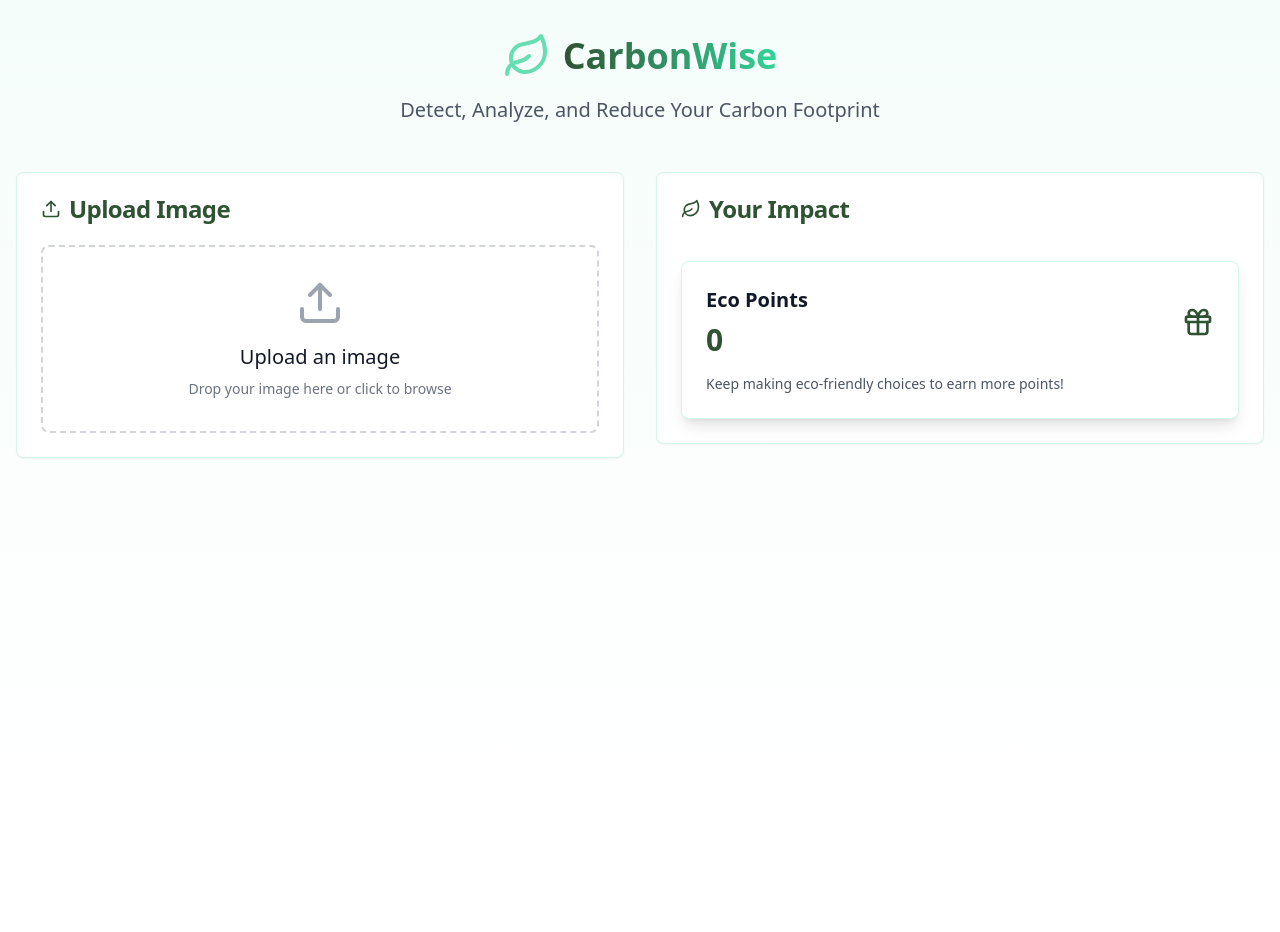
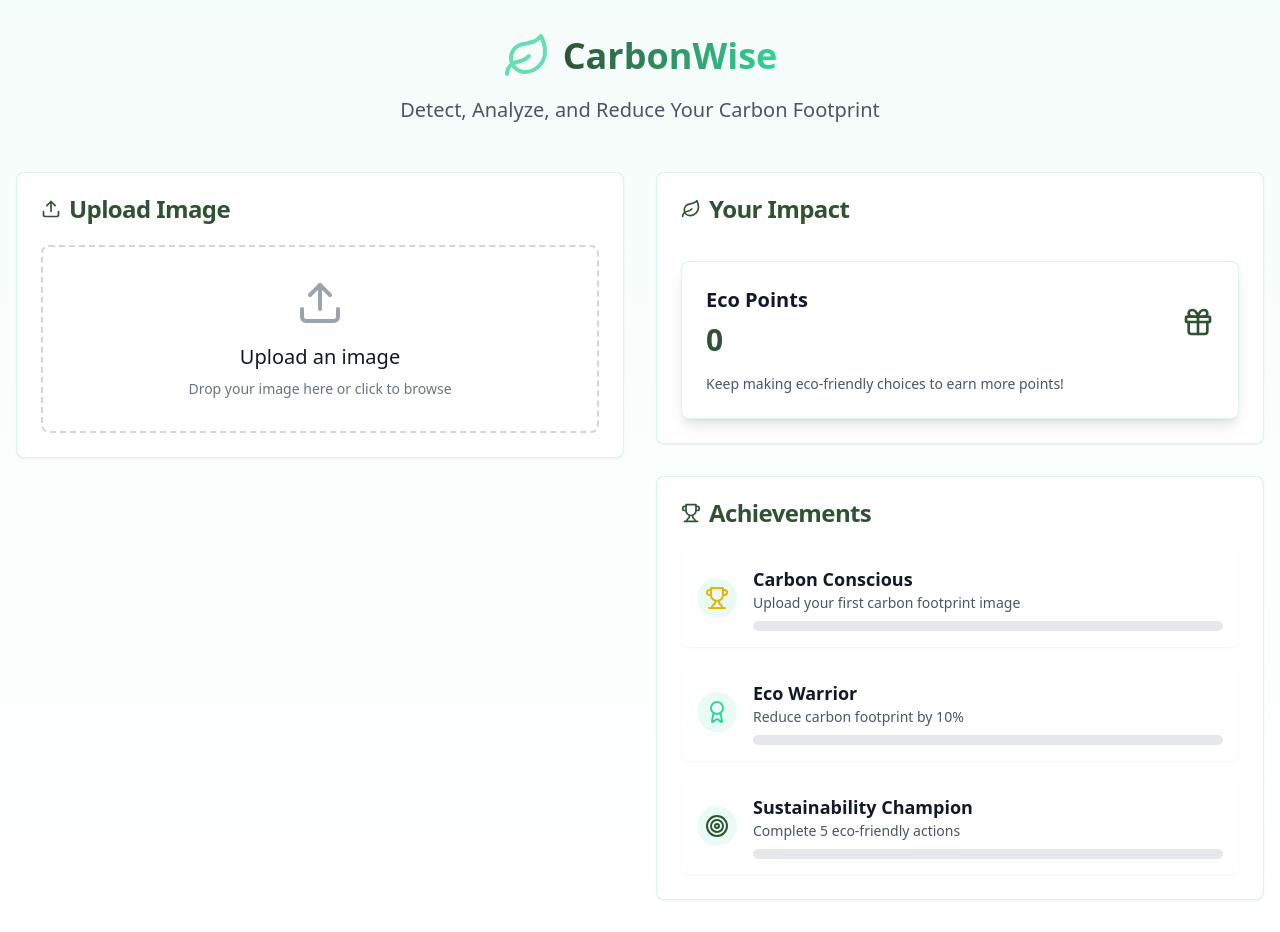
Before and after one commit to celestial-cyber/carbonwise, a React (Vite) app: page / in a window 1280 px wide. Before the commit the page ends 800 px from the top, so only its background shows below. Built offline with nearby package versions, Linux system fonts and the light colour scheme.

Commit message:
Prioritize code implementation
Implement the requested code changes in a prioritized manner, addressing each item one after the other as specified.
[skip gpt_engineer]

```diff
--- /dev/null
+++ b/src/components/AchievementsSection.tsx
@@ -0,0 +1,74 @@
+import { Trophy, Award, Target } from 'lucide-react';
+import { Card, CardContent, CardHeader, CardTitle } from '@/components/ui/card';
+
+interface Achievement {
+  title: string;
+  description: string;
+  icon: JSX.Element;
+  progress: number;
+  target: number;
+}
+
+const AchievementsSection = () => {
+  const achievements: Achievement[] = [
+    {
+      title: "Carbon Conscious",
+      description: "Upload your first carbon footprint image",
+      icon: <Trophy className="h-6 w-6 text-yellow-500" />,
+      progress: 0,
+      target: 1
+    },
+    {
+      title: "Eco Warrior",
+      description: "Reduce carbon footprint by 10%",
+      icon: <Award className="h-6 w-6 text-eco" />,
+      progress: 0,
+      target: 10
+    },
+    {
+      title: "Sustainability Champion",
+      description: "Complete 5 eco-friendly actions",
+      icon: <Target className="h-6 w-6 text-forest" />,
+      progress: 0,
+      target: 5
+    }
+  ];
+
+  return (
+    <Card className="border-eco/20 hover:border-eco transition-colors animate-fade-in">
+      <CardHeader>
+        <CardTitle className="flex items-center gap-2 text-forest">
+          <Trophy className="h-5 w-5" />
+          Achievements
+        </CardTitle>
+      </CardHeader>
+      <CardContent>
+        <div className="space-y-4">
+          {achievements.map((achievement, index) => (
+            <div key={index} className="flex items-center space-x-4 p-4 bg-white rounded-lg shadow-sm hover:shadow-md transition-shadow">
+              <div className="bg-eco/10 rounded-full p-2">
+                {achievement.icon}
+              </div>
+              <div className="flex-1">
+                <h4 className="text-lg font-semibold text-gray-900">
+                  {achievement.title}
+                </h4>
+                <p className="text-sm text-gray-600">
+                  {achievement.description}
+                </p>
+                <div className="mt-2 w-full bg-gray-200 rounded-full h-2.5">
+                  <div
+                    className="bg-eco h-2.5 rounded-full transition-all duration-500"
+                    style={{ width: `${(achievement.progress / achievement.target) * 100}%` }}
+                  ></div>
+                </div>
+              </div>
+            </div>
+          ))}
+        </div>
+      </CardContent>
+    </Card>
+  );
+};
+
+export default AchievementsSection;
--- a/src/pages/Index.tsx
+++ b/src/pages/Index.tsx
@@ -1,15 +1,10 @@
 import React, { useState } from 'react';
 import { toast } from 'sonner';
-import { pipeline } from '@huggingface/transformers';
 import Header from '../components/Header';
 import AnalysisSection from '../components/AnalysisSection';
 import ResultsSection from '../components/ResultsSection';
 import ImpactSection from '../components/ImpactSection';
-
-interface ClassificationResult {
-  label: string;
-  score: number;
-}
+import AchievementsSection from '../components/AchievementsSection';
 
 const Index = () => {
   const [prediction, setPrediction] = useState<string | null>(null);
@@ -29,7 +24,7 @@ const Index = () => {
         { device: 'webgpu' as const }
       );
 
-      const results = (await classifier(imageData)) as ClassificationResult[];
+      const results = await classifier(imageData);
 
       let detectedType = 'waste';
       const label = results[0].label.toLowerCase();
@@ -72,10 +67,13 @@ const Index = () => {
             />
           </div>
 
-          <ImpactSection
-            points={points}
-            prediction={prediction}
-          />
+          <div className="space-y-8">
+            <ImpactSection
+              points={points}
+              prediction={prediction}
+            />
+            <AchievementsSection />
+          </div>
         </div>
       </div>
     </div>
```
